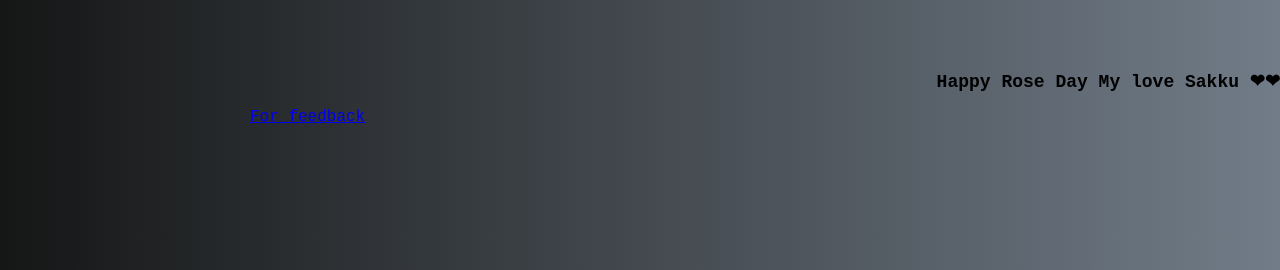
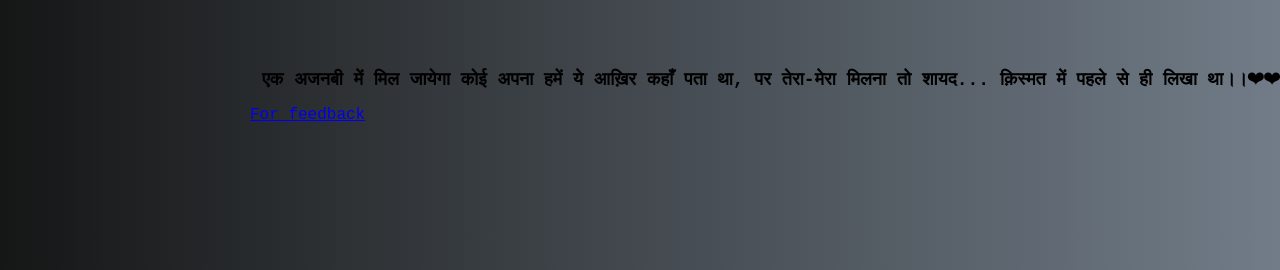
Before and after one commit to asakma/rose_day, a plain HTML site: page index.html in a window 1280 px wide. Shown: the part 530-800 px from the top of the page. Drawn offline with Linux system fonts and the light colour scheme.

Commit message:
ate index.html

```diff
--- a/index.html
+++ b/index.html
@@ -53,7 +53,8 @@
   </audio>
 </div>
 
-<h1>Happy Rose Day My love Sakku ❤❤</h1>
+<h1>एक अजनबी में मिल जायेगा कोई अपना हमें ये आख़िर कहाँ पता था,
+    पर तेरा-मेरा मिलना तो शायद... क़िस्मत में पहले से ही लिखा था।।❤❤</h1>
 <p><a href="https://wa.me/918765750027?text=awesome one ✨" target="_blank">For feedback</a></p>
 </body>
 
```
